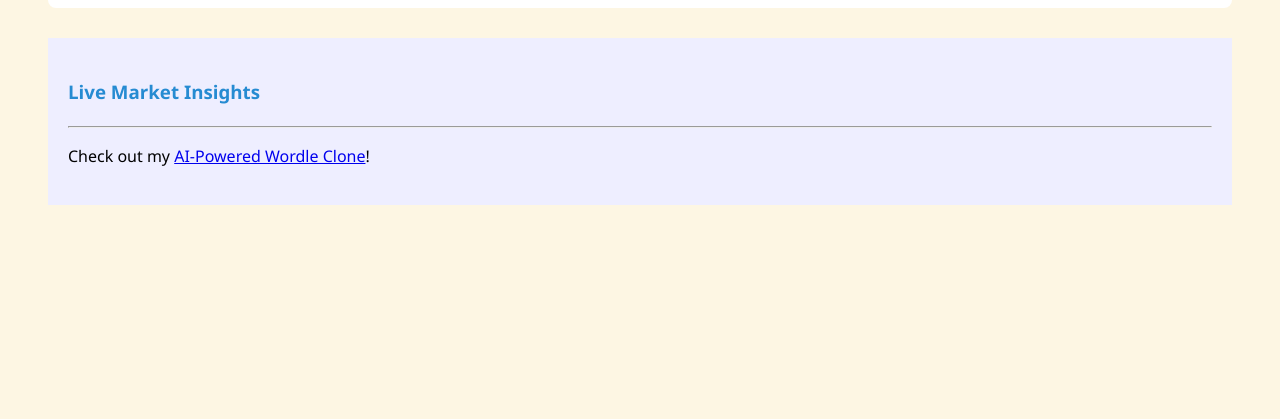
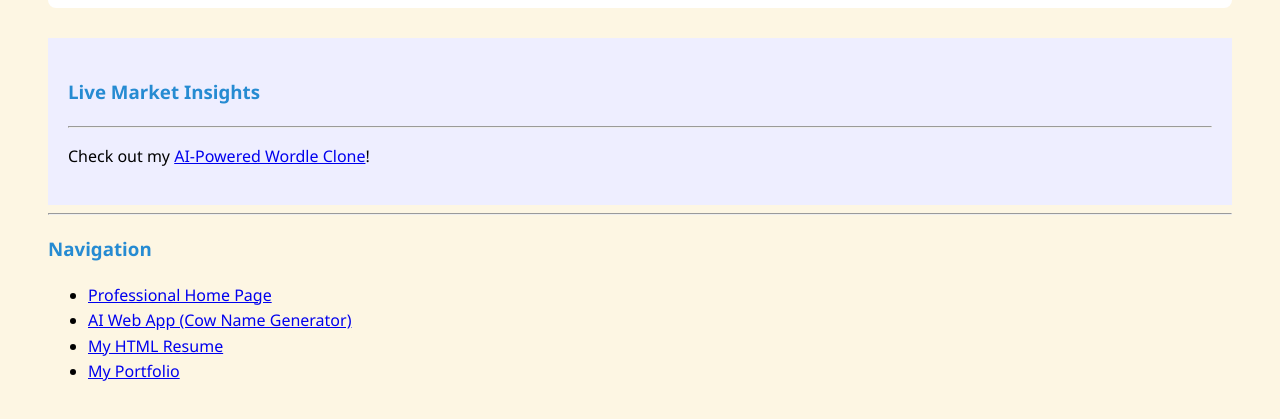
Before and after one commit to ahipwell118/Final-Project, a plain HTML site: page scratch.html in a window 1280 px wide. Shown: the part 874-1293 px from the top of the page. Before the commit the page ends 1127 px from the top, so only its background shows below. Drawn offline with Linux system fonts and the light colour scheme.

Commit message:
Add navigation section to scratch.html

```diff
--- a/scratch.html
+++ b/scratch.html
@@ -59,6 +59,13 @@
         <hr>
         <p>Check out my <a href="app.html">AI-Powered Wordle Clone</a>!</p>
     </div>
-
+<hr>
+<h3>Navigation</h3>
+<ul>
+    <li><a href="index.html">Professional Home Page</a></li>
+    <li><a href="app.html">AI Web App (Cow Name Generator)</a></li>
+    <li><a href="resume.html">My HTML Resume</a></li>
+    <li><a href="portfolio.html">My Portfolio</a></li>
+</ul>
 </body>
 </html>
```
